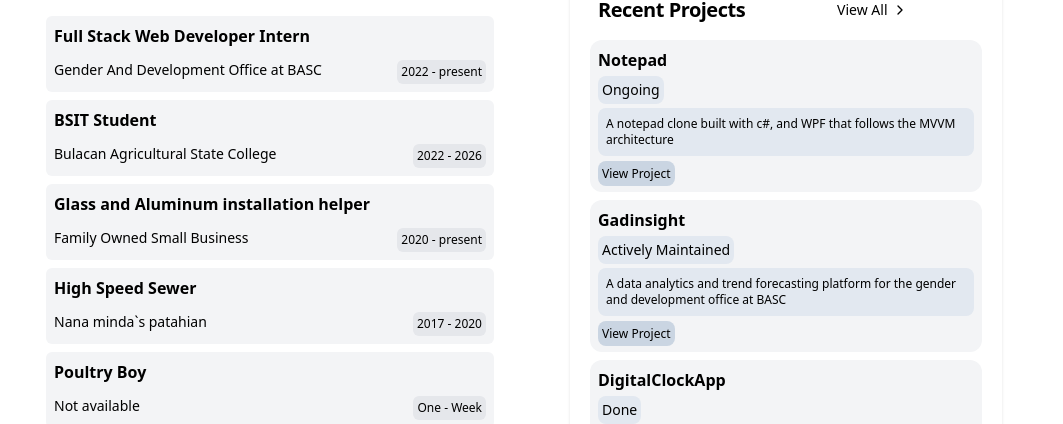
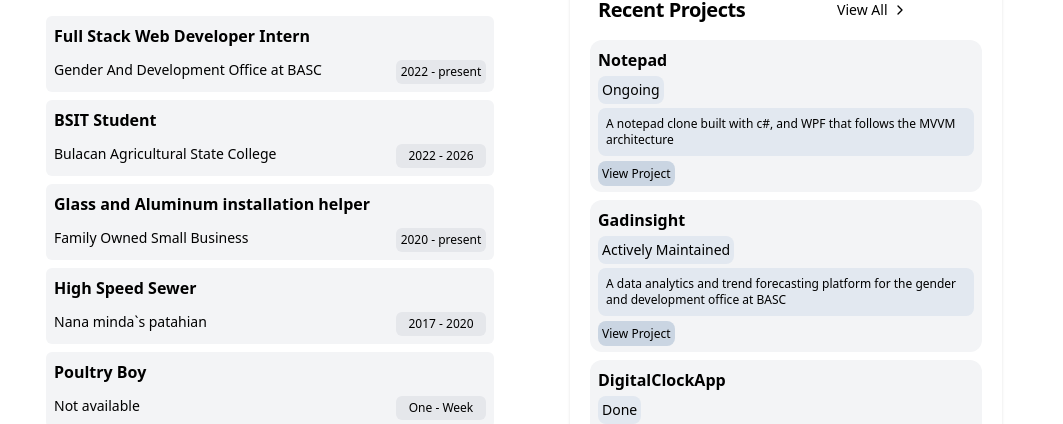
Before and after one commit to Zaido219/personal-portfolio, a React (Vite) app: page / in a window 1280 px wide. Shown: the part 376-800 px from the top of the page, without its empty margins (112-1175 px from the left). Built offline with nearby package versions, Linux system fonts and the light colour scheme.

Commit message:
style:Style improvements for the certificate items

```diff
--- a/src/components/Ui/WorkExperienceItem.tsx
+++ b/src/components/Ui/WorkExperienceItem.tsx
@@ -14,7 +14,7 @@ const WorkExperienceItem = ({
         <div className="flex justify-between gap-1 p-1">
           <p className="text-sm md:text-sm dark:text-white">{workCompany}</p>
           <div className="text-sm md:text-xs flex justify-between gap-2">
-            <span className="bg-gray-200 dark:bg-zinc-800 text-xs md:text-xs p-1 rounded-md dark:text-white">
+            <span className="flex justify-center align-items-center md:min-w-[90px] bg-gray-200 dark:bg-zinc-800 text-xs md:text-xs p-1 rounded-md dark:text-white">
               {startDate} - {endDate}
             </span>
           </div>
```
